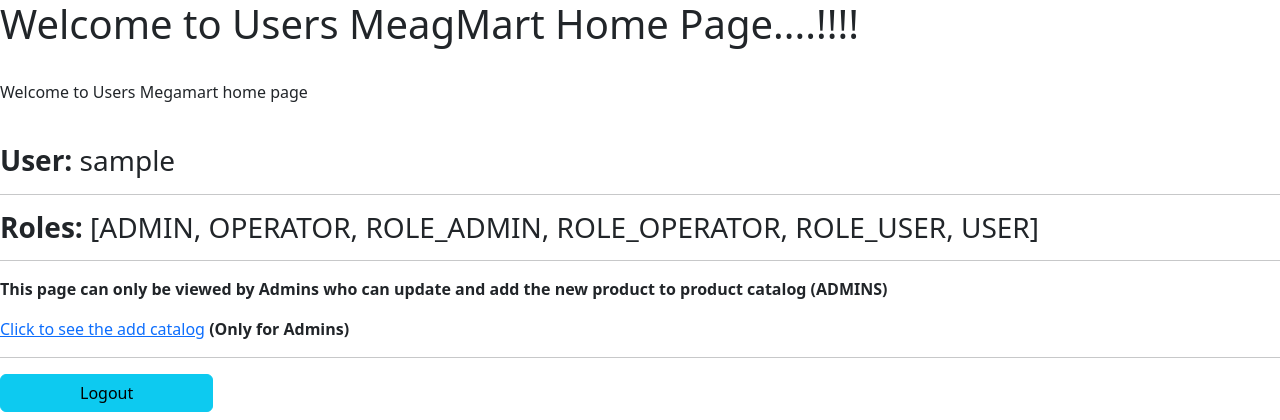
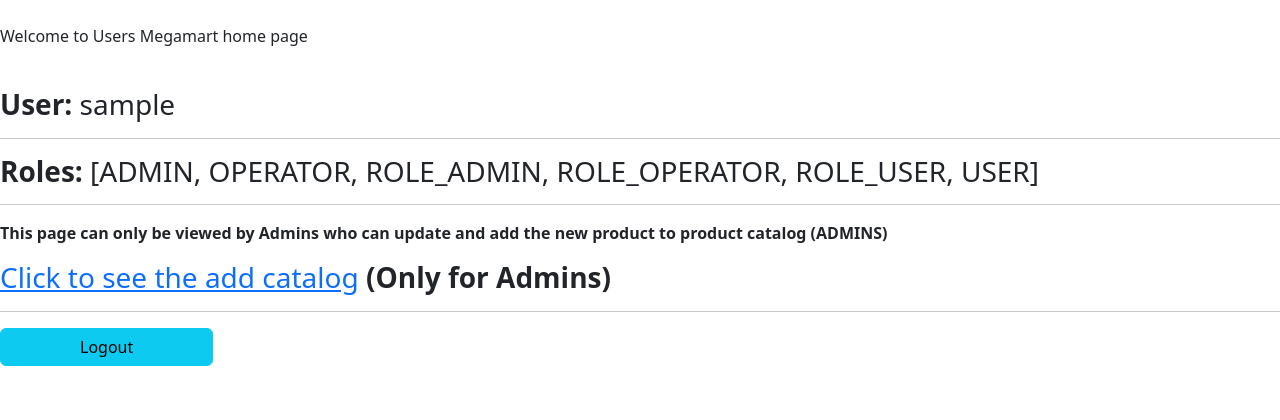
Before and after one commit to supriya0696/users-mega-mart, a Spring Boot app: page / in a window 1280 px wide. Shown: the top 420 px of the page. Run offline with Spring Boot 4, Linux system fonts and the light colour scheme; the visitor is signed in with stand-in values (Sample User, id 1); some of the project's set-up classes (security, data sources, template engines, error pages and the like) are left out, and stand-ins take their place; some libraries are stand-ins or nearby versions.

Commit message:
cosmic changes

```diff
--- a/src/main/resources/templates/add-product-catalog.html
+++ b/src/main/resources/templates/add-product-catalog.html
@@ -41,7 +41,7 @@
 
     </form>
     <hr>
-    <a th:href="@{/viewCatalog}">Back to Product list</a>
+    <h3><a th:href="@{/viewCatalog}">Back to Product list</a></h3>
 </div>
 <!--viewCatalog-->
 <hr>
--- a/src/main/resources/templates/home.html
+++ b/src/main/resources/templates/home.html
@@ -4,10 +4,10 @@
     <meta charset="UTF-8">
     <meta name="viewport" content="width=device-width, initial-scale=1">
     <link href="https://cdn.jsdelivr.net/npm/bootstrap@5.3.8/dist/css/bootstrap.min.css" rel="stylesheet" integrity="sha384-sRIl4kxILFvY47J16cr9ZwB07vP4J8+LH7qKQnuqkuIAvNWLzeN8tE5YBujZqJLB" crossorigin="anonymous">
-    <title>Welcome to Users MeagMart Home Page</title>
+    <title>Welcome to Users MegaMart Home Page</title>
 </head>
 <body>
-<h1>Welcome to Users MeagMart Home Page....!!!!</h1>
+
 <br>
 Welcome to Users Megamart home page
 <br>
@@ -26,19 +26,19 @@
 
 <!-- madding a lnk-->
 <div sec:authorize="!hasRole('OPERATOR') and !hasRole('ADMIN')">
-    <a th:href="@{/viewCatalog}">Click to see the product catalog</a>
-                    <b>(Only for Users)</b>
+    <h3><a th:href="@{/viewCatalog}">Click to see the product catalog</a>
+                    <b>(Only for Users)</b></h3>
     <hr>
 </div>
 <div sec:authorize="hasRole('ADMIN') and hasRole('USER') and hasRole('OPERATOR')">
-    <a th:href="@{/viewCatalog}">Click to see the add catalog</a>
-                        <b>(Only for Admins)</b>
+    <h3>  <a th:href="@{/viewCatalog}">Click to see the add catalog</a>
+                        <b>(Only for Admins)</b></h3>
     <hr>
 </div>
 
 <div sec:authorize="hasRole('USER') and hasRole('OPERATOR') and !hasRole('ADMIN')">
-    <a th:href="@{/viewCatalog}">Click to see the update catalog</a>
-                        <b>(Only for Operators)</b>
+    <h3> <a th:href="@{/viewCatalog}">Click to see the update catalog</a>
+                        <b>(Only for Operators)</b></h3>
     <hr>
 </div>
 <form action="#" th:action="@{/logout}" method="POST">
--- a/src/main/resources/templates/view-product-catalog.html
+++ b/src/main/resources/templates/view-product-catalog.html
@@ -58,6 +58,6 @@
     </table>
 </div>
 <hr>
-<a th:href="@{/}">Back to Home Page</a>
+<h3><a th:href="@{/}">Back to Home Page</a></h3>
 </body>
 </html>
```
